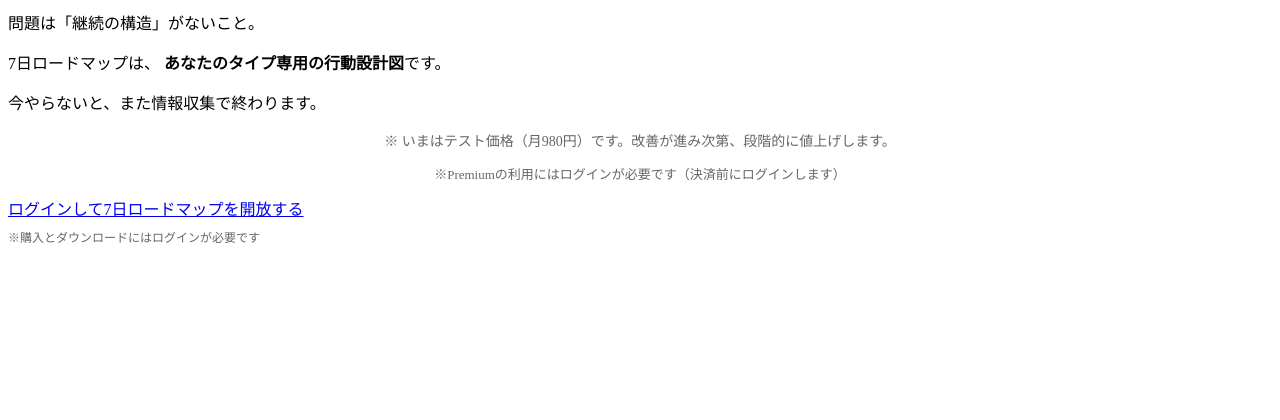
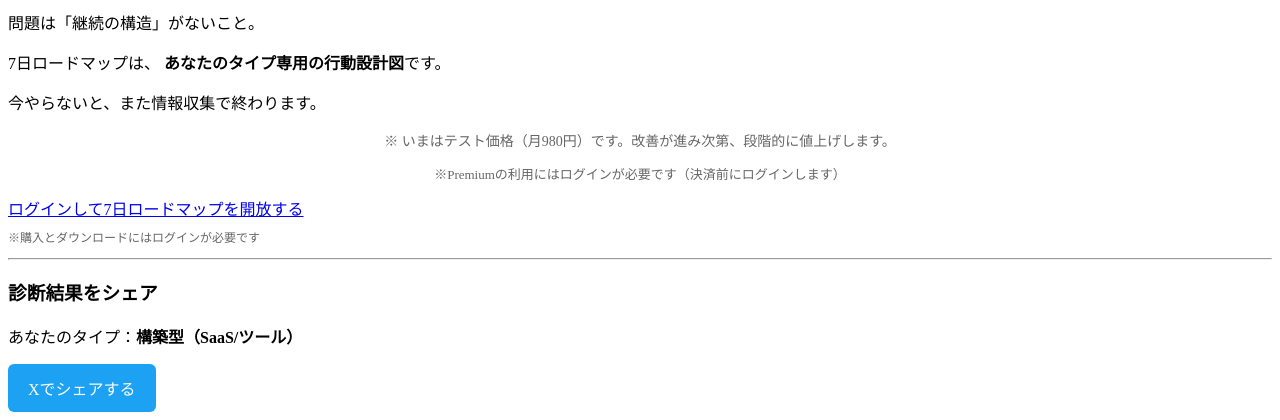
Before and after one commit to tetsuyaotsuki19730223-alt/fukugyo, a Django app: template snippets/templates/snippets/diagnosis_result.html in a window 1280 px wide. Shown: the part 3049-3469 px from the top of the page. Before the commit the page ends 3292 px from the top, so only its background shows below. Run offline with Django 4.2, Linux system fonts and the light colour scheme; the template is opened without the code that fills it: values that come from a table or form of the project are taken from there, others are empty; data comes from the database, SQL or seed files in the repository.

Commit message:
Add share button for diagnosis result

```diff
--- a/snippets/templates/snippets/diagnosis_result.html
+++ b/snippets/templates/snippets/diagnosis_result.html
@@ -335,5 +335,21 @@
 {% endif %}
 
 {% endif %}
+
+<hr>
+
+<h3>診断結果をシェア</h3>
+
+<p>
+あなたのタイプ：<b>{{ d.get_result_type_display }}</b>
+</p>
+
+<a
+href="https://twitter.com/intent/tweet?text=私の副業タイプは『{{ d.get_result_type_display }}』でした。%0A%0A無料診断はこちら👇%0A{{ request.build_absolute_uri }}"
+target="_blank"
+style="background:#1DA1F2;color:white;padding:12px 20px;border-radius:6px;text-decoration:none;display:inline-block;"
+>
+Xでシェアする
+</a>
 <!-- DIAG_TEMPLATE_VERSION: 2026-03-02-02 -->
 {% endblock %}
```
